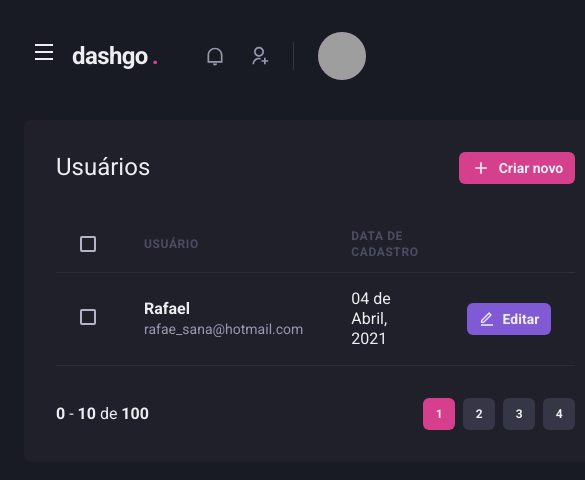
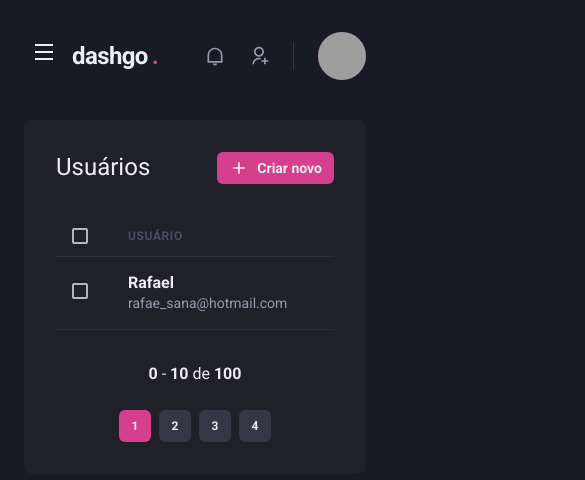
Before and after one commit to RafaelSanaMontevechio/dashgo, a Next.js app: page /users in a window 390 px wide. Shown: the top 480 px of the page, 585 px wide, since content can reach past the window. Built offline with nearby package versions, Linux system fonts and the light colour scheme; grey boxes are pictures that could not be loaded.

Commit message:
feat: :sparkles: user list responsive

```diff
--- a/src/components/Pagination/index.tsx
+++ b/src/components/Pagination/index.tsx
@@ -5,7 +5,7 @@
 export function Pagination() {
   return (
     <Stack
-      direction="row"
+      direction={['column', 'row']}
       spacing="6"
       mt="8"
       justify="space-between"
--- a/src/pages/users/index.tsx
+++ b/src/pages/users/index.tsx
@@ -12,6 +12,7 @@
   Td,
   Checkbox,
   Text,
+  useBreakpointValue,
 } from '@chakra-ui/react';
 
 import { RiAddLine, RiEditLine } from 'react-icons/ri';
@@ -21,6 +22,8 @@
 import { Pagination } from '../../components/Pagination';
 
 export default function UserList() {
+  const isWideVersion = useBreakpointValue({ base: false, lg: true });
+
   return (
     <Box>
       <Header />
@@ -47,17 +50,17 @@
           <Table colorScheme="whiteAlpha">
             <Thead>
               <Tr>
-                <Th px="6" color="gray.300" width="8">
+                <Th px={['4', '4', '6']} color="gray.300" width="8">
                   <Checkbox colorScheme="pink" />
                 </Th>
                 <Th>Usuário</Th>
-                <Th>Data de cadastro</Th>
-                <Th width="8"></Th>
+                {isWideVersion && <Th>Data de cadastro</Th>}
+                {isWideVersion && <Th width="8"></Th>}
               </Tr>
             </Thead>
             <Tbody>
               <Tr>
-                <Td px="6">
+                <Td px={['4', '4', '6']}>
                   <Checkbox colorScheme="pink" />
                 </Td>
                 <Td>
@@ -68,7 +71,8 @@
                     </Text>
                   </Box>
                 </Td>
-                <Td>04 de Abril, 2021</Td>
+                {isWideVersion && <Td>04 de Abril, 2021</Td>}
+                {isWideVersion && (
                   <Td>
                     <Button
                       as="a"
@@ -80,6 +84,7 @@
                       Editar
                     </Button>
                   </Td>
+                )}
               </Tr>
             </Tbody>
           </Table>
```
Lines whose indentation alone changed are shown as unchanged.
